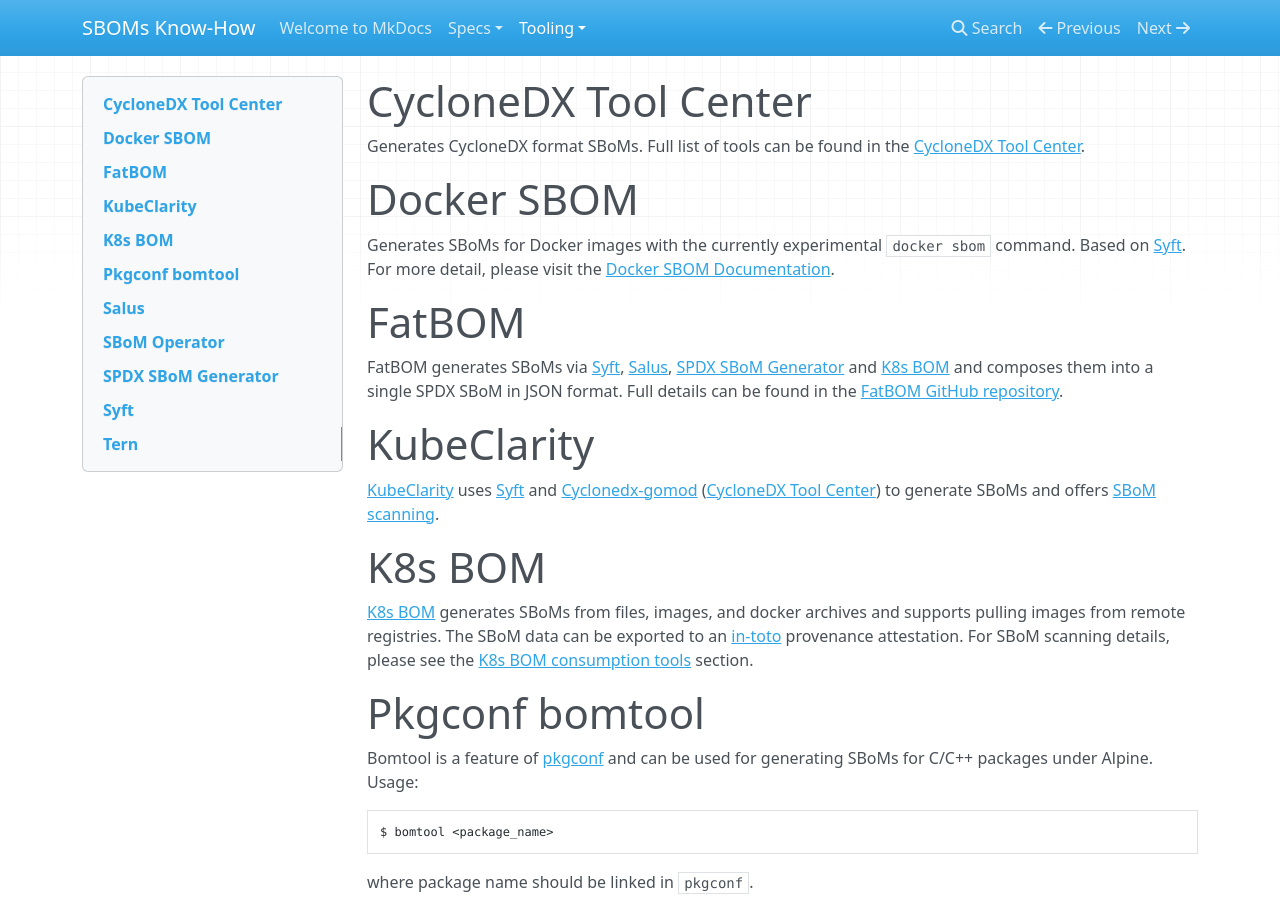
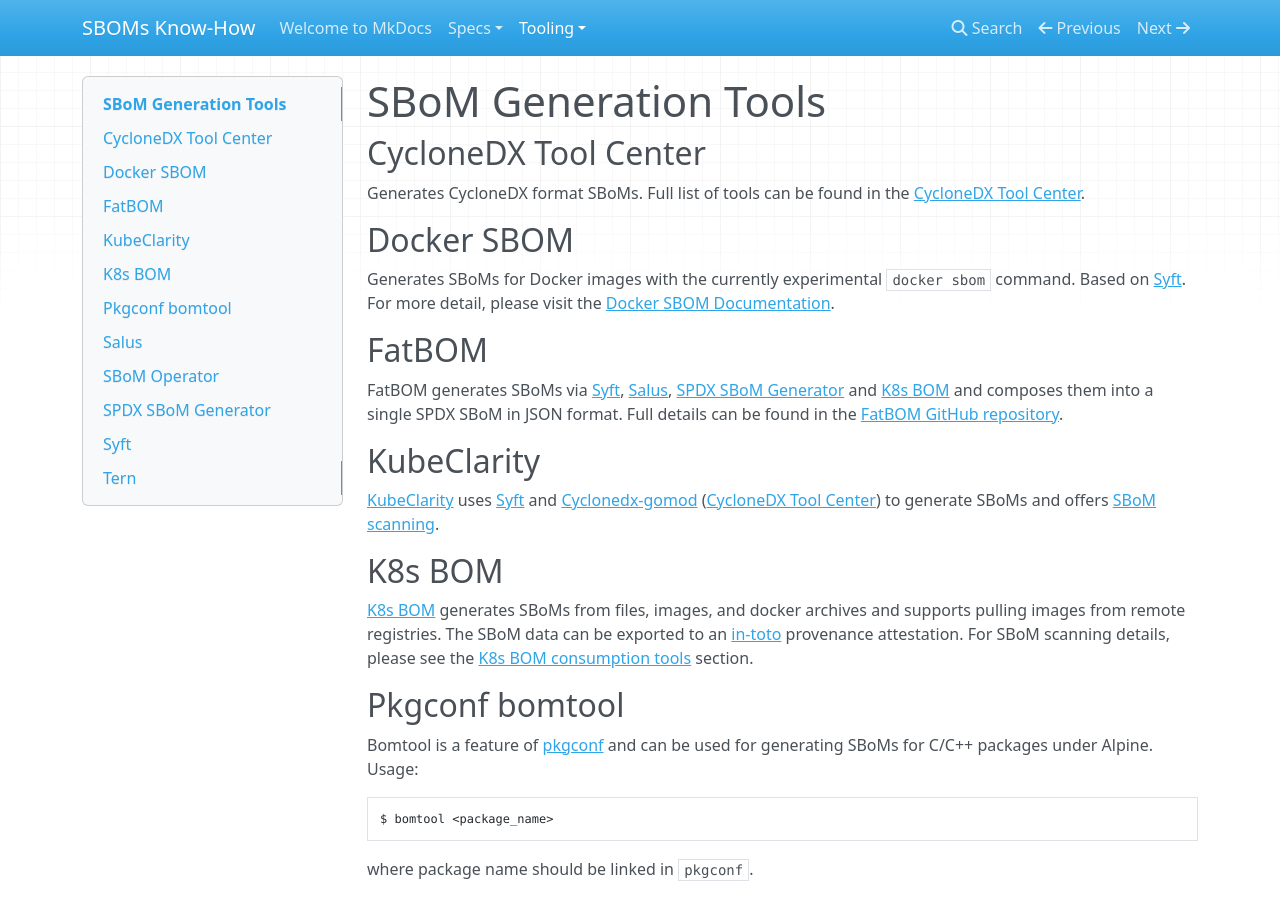
Before and after one commit to ivanayov/sbom-know-how, an MkDocs documentation site: the page built from docs/tooling/generation_tools.md, in a window 1280 px wide and 900 px high. Built offline with MkDocs 1.6.1, drawn with Linux system fonts in a browser that asks for light colours; nearby versions of some CDN libraries.

Commit message:
Fix links
This change fixes links to specs in the tools docs

Signed-off-by: Ivana Atanasova <iyovcheva@vmware.com>

````diff
--- a/docs/tooling/generation_tools.md
+++ b/docs/tooling/generation_tools.md
@@ -1,25 +1,27 @@
 
-# CycloneDX Tool Center
+# SBoM Generation Tools
+
+## CycloneDX Tool Center
 
 Generates CycloneDX format SBoMs. Full list of tools can be found in the [CycloneDX Tool Center](https://cyclonedx.org/tool-center/).
 
-# Docker SBOM
+## Docker SBOM
 
 Generates SBoMs for Docker images with the currently experimental `docker sbom` command. Based on [Syft](#syft). For more detail, please visit the [Docker SBOM Documentation](https://docs.docker.com/engine/sbom/).
 
-# FatBOM
+## FatBOM
 
 FatBOM generates SBoMs via [Syft](#syft), [Salus](#salus), [SPDX SBoM Generator](#spdx-sbom-generator) and [K8s BOM](#k8s-bom) and composes them into a single SPDX SBoM in JSON format. Full details can be found in the [FatBOM GitHub repository](https://github.com/sbs2001/fatbom).
 
-# KubeClarity
+## KubeClarity
 
 [KubeClarity](https://github.com/openclarity/kubeclarity) uses [Syft](#syft) and [Cyclonedx-gomod](https://github.com/CycloneDX/cyclonedx-gomod) ([CycloneDX Tool Center](#cyclonedx-tool-center)) to generate SBoMs and offers [SBoM scanning](consumption_tools.md#kubeclarity).
 
-# K8s BOM
+## K8s BOM
 
 [K8s BOM](https://github.com/kubernetes-sigs/bom) generates SBoMs from files, images, and docker archives and supports pulling images from remote registries. The SBоM data can be exported to an [in-toto](https://in-toto.io) provenance attestation. For SBoM scanning details, please see the [K8s BOM consumption tools](consumption_tools.md#k8s-bom) section.
 
-# Pkgconf bomtool
+## Pkgconf bomtool
 
 Bomtool is a feature of [pkgconf](http://pkgconf.org) and can be used for generating SBoMs for C/C++ packages under Alpine. Usage:
 ```bash
@@ -27,22 +29,22 @@
 ```
 where package name should be linked in `pkgconf`.
 
-# Salus
+## Salus
 
 [Salus](https://github.com/microsoft/sbom-tool) is an Open Source SBoM generation tool implemented by Micrisoft. It allows build-time generation from source and packages, as well as [CI/CD pipelines integration](https://github.com/microsoft/sbom-tool#integrating-sbom-tool-to-your-cicd-pipelines) via [GitHub Actions](https://github.com/microsoft/sbom-tool/blob/main/docs/setting-up-github-actions.md) and [Azure DevOps Pipelines](https://github.com/microsoft/sbom-tool/blob/main/docs/setting-up-ado-pipelines.md).
 
-# SBoM Operator
+## SBoM Operator
 
 [SBOM Operator](https://github.com/ckotzbauer/sbom-operator) uses [Syft](#syft) to generate SBoMs from each image deployed in a Kubernetes cluster. Relies on [go-containeregistry](https://github.com/google/go-containerregistry) for downloading images. Allows [analysis](consumption_tools.md#sbom-operator).
 
-# SPDX SBoM Generator
+## SPDX SBoM Generator
 
 The [SPDX SBoM Generator](https://github.com/opensbom-generator/spdx-sbom-generator) generates SBoMs from source code. The supported package managers can be found the the tool [Overview](https://github.com/opensbom-generator/spdx-sbom-generator#overview).
 
-# Syft
+## Syft
 
 [Syft](https://github.com/anchore/syft) generates SBoMs from container images and file systems. It provides both a CLI tool and a Go library. Supported ecosystems are available in the tool [documentation](https://github.com/anchore/syft#supported-ecosystems).
 
-# Tern
+## Tern
 
-[Tern](https://github.com/tern-tools/tern) is a software package inspection tool that generates SBoMs for container images and Dockerfiles. Supports both [SPDX](specs/spdx.md) and [CycloneDX](specs/cyclonedx.md), [test](specs/swid.md).
+[Tern](https://github.com/tern-tools/tern) is a software package inspection tool that generates SBoMs for container images and Dockerfiles. Supports both [SPDX](../specs/spdx.md) and [CycloneDX](../specs/cyclonedx.md), [test](../specs/swid.md).
````
Also changed, not shown: docs/tooling/consumption_tools.md (+11 -10 lines).
